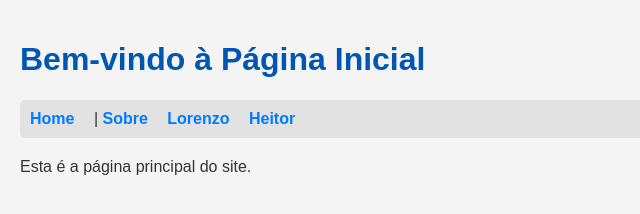
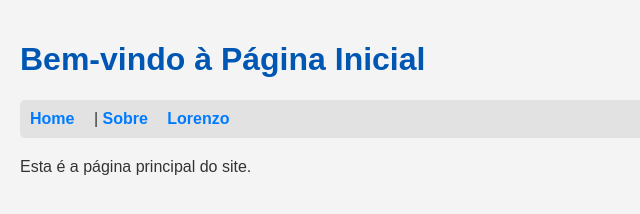
Before and after one commit to LorenzoDias25/meu-app-nginx, a plain HTML site: page index.html in a window 1280 px wide. Shown: the full height of the page, 0-640 px from the left. Drawn offline with Linux system fonts and the light colour scheme.

Commit message:
Update index.html

```diff
--- a/index.html
+++ b/index.html
@@ -12,7 +12,6 @@
         <a href="index.html">Home</a> |
         <a href="about.html">Sobre</a>
         <a href="lorenzo.html">Lorenzo</a>
-        <a href="heitor.html">Heitor</a>
 
     </nav>
     <p>Esta é a página principal do site.</p>
```
